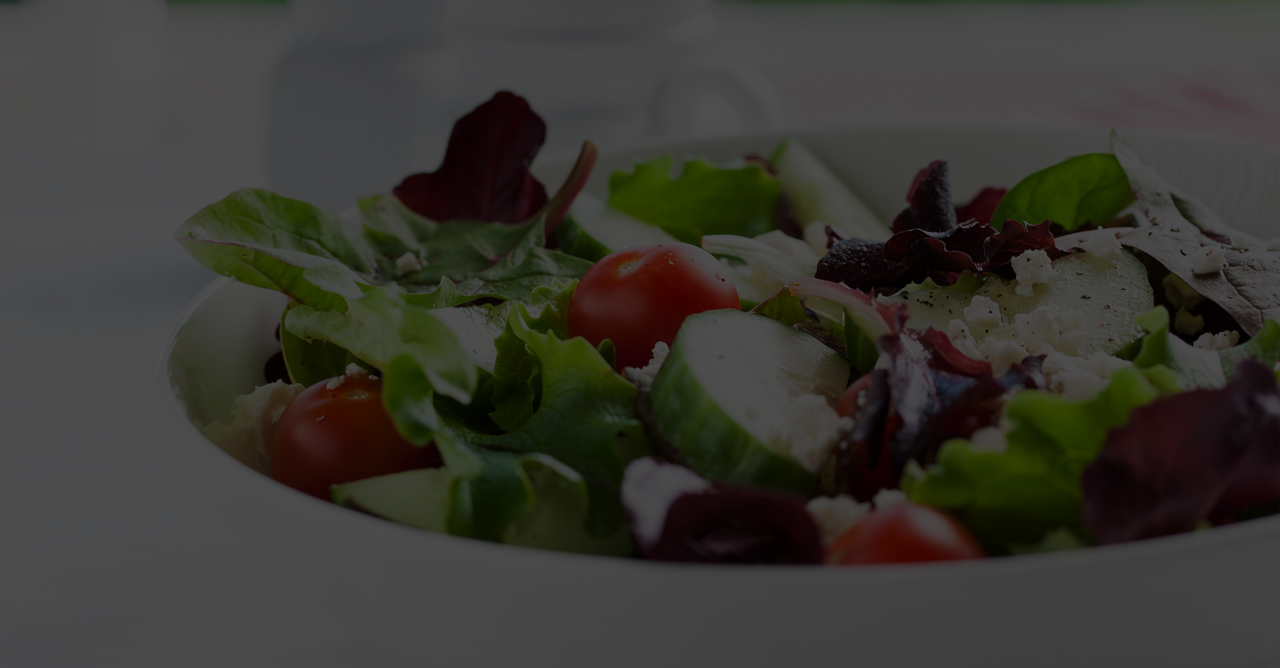
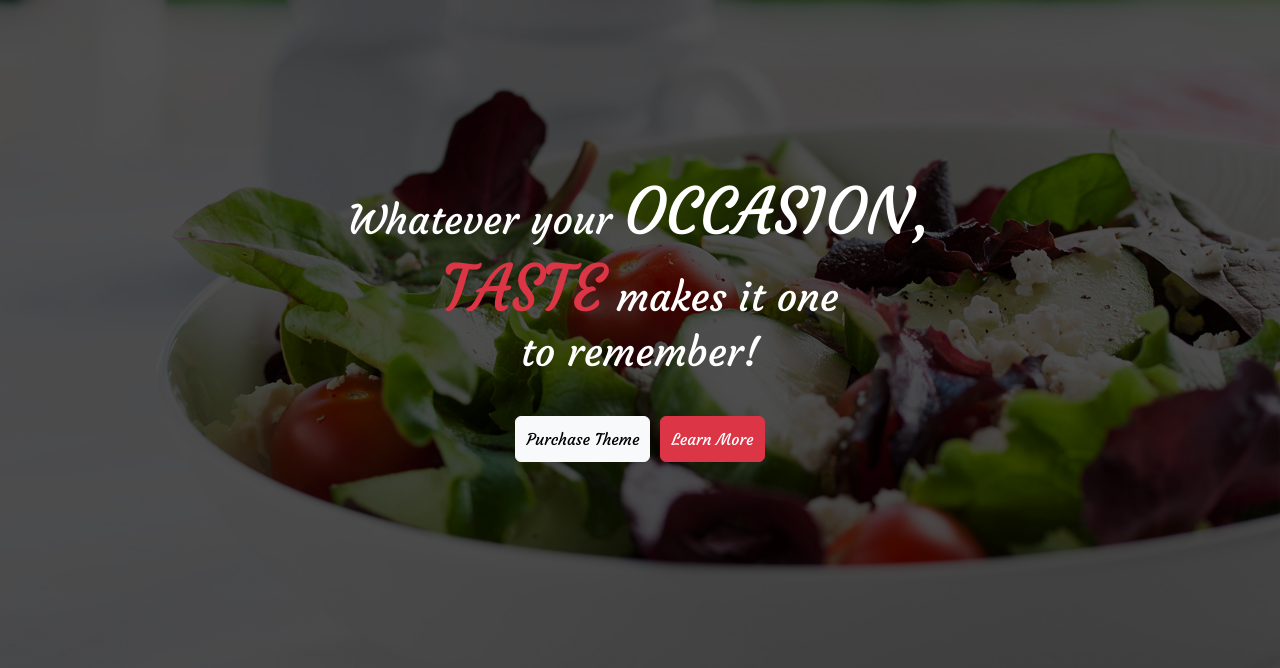
Before and after one commit to Osama-Jeb/projet_css_oussama_jebrane, a website: page index.html in a window 1280 px wide. Shown: the part 132-800 px from the top of the page. Drawn offline with nearby package versions, Linux system fonts and the light colour scheme.

Commit message:
banner content

```diff
--- a/index.html
+++ b/index.html
@@ -38,7 +38,20 @@
 
     <main>
         <div class="bg-img">
-
+            <div class="banner-content mt-5">
+                <h1 class="banner-text">Whatever your <span class="big-text">OCCASION,</span>
+                <br>
+                <span class="text-chef-red big-text">TASTE</span> makes it one <br>
+                to remember!</h1>
+                <div class="banner-btn mt-2">
+                    <button class="btn btn-light">
+                        Purchase Theme
+                    </button>
+                    <button class="btn btn-chef-red">
+                        Learn More
+                    </button>
+                </div>
+            </div>
         </div>
     </main>
 
--- a/src/sass/_fonts.scss
+++ b/src/sass/_fonts.scss
@@ -0,0 +1,9 @@
+@font-face {
+    font-family: "courgette";
+    src: url(../../public/fonts/Courgette-Regular.ttf);
+}
+
+@font-face {
+    font-family: "roboto";
+    src: url(../../public/fonts/Roboto-Regular.ttf);
+}
--- a/src/sass/modules/home/_main.scss
+++ b/src/sass/modules/home/_main.scss
@@ -1,10 +1,47 @@
-main{
-    .bg-img{
+main {
+    .bg-img {
         background-image: url(../img/banner1.jpg);
         height: 100vh;
         background-size: cover;
         background-repeat: no-repeat;
         background-blend-mode: darken;
         background-color: rgba(0, 0, 0, 0.69);
+        display: flex;
+        justify-content: center;
+        align-items: center;
+
+        .banner-content {
+            width: 50%;
+            font-family: "courgette";
+            text-align: center;
+
+            .banner-text {
+                color: white;
+
+                @media (max-width: 768px) {
+                    font-size: 2rem;
+                    margin-top: 4rem;
+                }
+            }
+
+            .banner-btn {
+                display: flex;
+                justify-content: center;
+                align-items: center;
+                gap: 10px;
+
+                button {
+                    padding: 10px;
+                }
+            }
+        }
     }
 }
+
+.big-text {
+    font-size: 4rem;
+
+    @media (max-width: 768px) {
+        font-size: 2rem;
+    }
+}
```
Also changed, not shown: public/css/app.css, public/fonts/Courgette-Regular.ttf (added), public/fonts/Roboto-Light.ttf (added), public/fonts/Roboto-Regular.ttf (added), public/fonts/Roboto-Thin.ttf (added), 1 other file.
